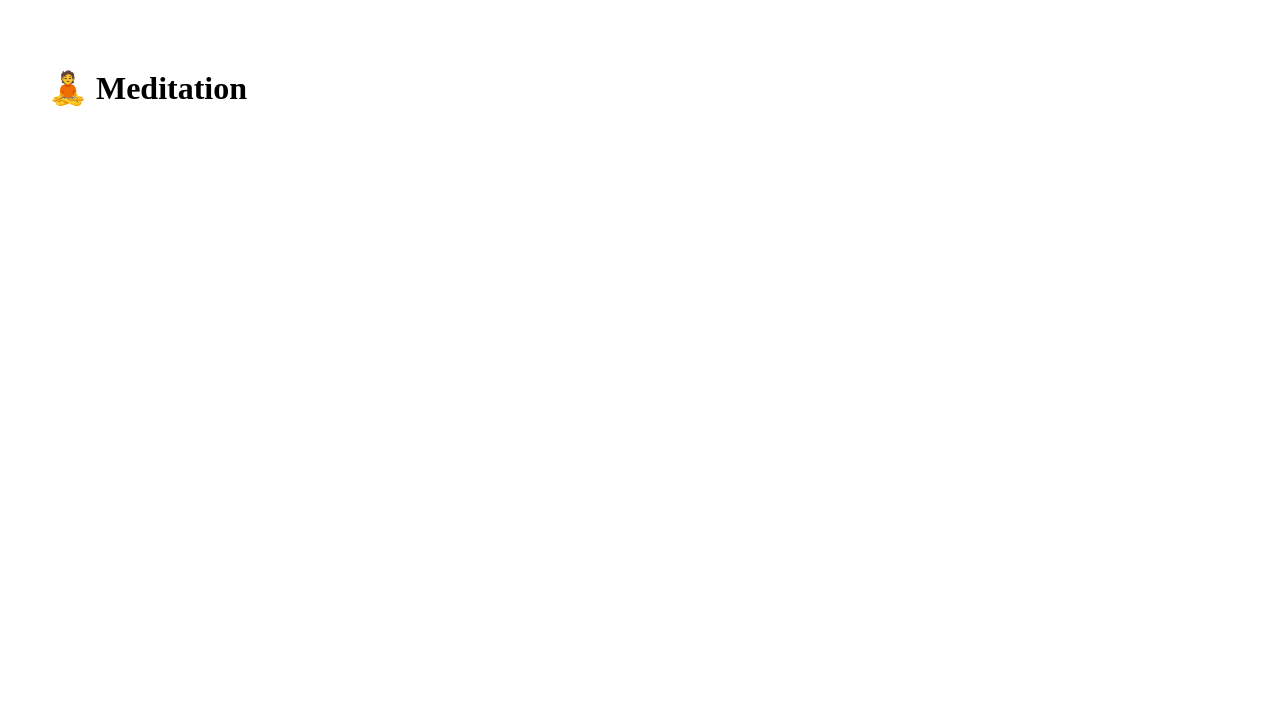
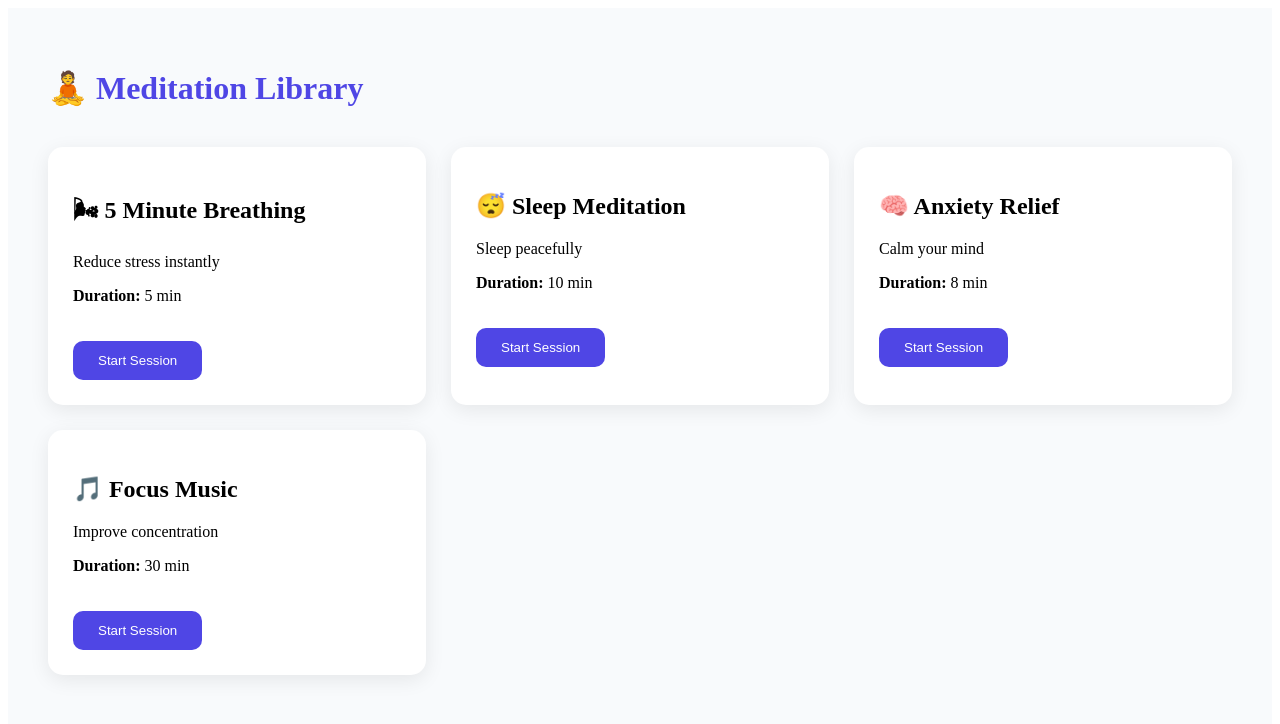
Before and after one commit to lochanpatil07/Jeevasakha, a React app in the folder frontend/: page /meditation in a window 1280 px wide. Shown: the top 724 px of the page. Built offline with nearby package versions, Linux system fonts and the light colour scheme; the HTML template or start-up script is replaced by a standard one.

Commit message:
100%ui or frontend is done lets work on backend integration

```diff
--- a/frontend/src/pages/AIChat.jsx
+++ b/frontend/src/pages/AIChat.jsx
@@ -1,80 +1,76 @@
 import { useState } from "react";
 
 function AIChat() {
+  const [message, setMessage] = useState("");
+
   const [messages, setMessages] = useState([
     {
       sender: "ai",
-      text: "Hello! 👋 I'm JeevaSakha AI. How are you feeling today?",
+      text: "Hello 👋 I'm Jeeva AI. How are you feeling today?"
+    }
+  ]);
+
+  const sendMessage = () => {
+    if (!message.trim()) return;
+
+    setMessages([
+      ...messages,
+      {
+        sender: "user",
+        text: message,
+      },
+      {
+        sender: "ai",
+        text: "Thank you for sharing. I'm here to support you. 💜",
       },
     ]);
 
-  const [input, setInput] = useState("");
-
-  const sendMessage = () => {
-    if (input.trim() === "") return;
-
-    setMessages((prev) => [
-      ...prev,
-      { sender: "user", text: input },
-      {
-        sender: "ai",
-        text: "Thank you for sharing. I'm here to support you. ❤️",
-      },
-    ]);
-
-    setInput("");
+    setMessage("");
   };
 
   return (
     <div
       style={{
+        padding: "40px",
+        background: "#EEF2FF",
         minHeight: "100vh",
-        background: "#F5F7FB",
-        padding: "40px",
       }}
     >
       <h1
         style={{
           color: "#4F46E5",
-          textAlign: "center",
           marginBottom: "30px",
         }}
       >
-        🤖 JeevaSakha AI Chat
+        🤖 Jeeva AI Therapist
       </h1>
 
       <div
         style={{
-          maxWidth: "800px",
-          margin: "0 auto",
           background: "white",
+          height: "500px",
           borderRadius: "15px",
-          boxShadow: "0 8px 20px rgba(0,0,0,0.08)",
           padding: "20px",
-          minHeight: "500px",
-        }}
-      >
-        <div
-          style={{
-            height: "400px",
           overflowY: "auto",
-            marginBottom: "20px",
+          boxShadow: "0 5px 20px rgba(0,0,0,.1)",
         }}
       >
         {messages.map((msg, index) => (
           <div
             key={index}
             style={{
-                display: "flex",
-                justifyContent:
+              textAlign:
                 msg.sender === "user"
-                    ? "flex-end"
-                    : "flex-start",
-                marginBottom: "15px",
+                  ? "right"
+                  : "left",
+              marginBottom: "20px",
             }}
           >
-              <div
+            <span
               style={{
+                display: "inline-block",
+                padding: "12px 18px",
+                borderRadius: "15px",
                 background:
                   msg.sender === "user"
                     ? "#4F46E5"
@@ -82,14 +78,12 @@ function AIChat() {
                 color:
                   msg.sender === "user"
                     ? "white"
-                      : "#111827",
-                  padding: "12px 18px",
-                  borderRadius: "12px",
+                    : "black",
                 maxWidth: "70%",
               }}
             >
               {msg.text}
-              </div>
+            </span>
           </div>
         ))}
       </div>
@@ -97,29 +91,30 @@ function AIChat() {
       <div
         style={{
           display: "flex",
-            gap: "10px",
+          marginTop: "20px",
         }}
       >
         <input
-            type="text"
-            placeholder="Type your message..."
-            value={input}
-            onChange={(e) => setInput(e.target.value)}
+          value={message}
+          onChange={(e) => setMessage(e.target.value)}
+          placeholder="Type your thoughts..."
           style={{
             flex: 1,
-              padding: "14px",
+            padding: "15px",
             borderRadius: "10px",
             border: "1px solid #ccc",
+            fontSize: "16px",
           }}
         />
 
         <button
           onClick={sendMessage}
           style={{
+            marginLeft: "15px",
+            padding: "15px 25px",
             background: "#4F46E5",
             color: "white",
             border: "none",
-              padding: "14px 25px",
             borderRadius: "10px",
             cursor: "pointer",
           }}
@@ -128,7 +123,6 @@ function AIChat() {
         </button>
       </div>
     </div>
-    </div>
   );
 }
 
--- a/frontend/src/pages/Emergency.jsx
+++ b/frontend/src/pages/Emergency.jsx
@@ -1,9 +1,52 @@
 function Emergency() {
   return (
-    <div style={{ padding: "40px" }}>
-      <h1>🚨 Emergency</h1>
+    <div
+      style={{
+        minHeight: "100vh",
+        background: "#FEF2F2",
+        padding: "40px",
+      }}
+    >
+      <h1 style={{ color: "#DC2626" }}>
+        🚨 Emergency Support
+      </h1>
+
+      <p
+        style={{
+          marginTop: "20px",
+          fontSize: "20px",
+        }}
+      >
+        If you are in distress, help is one click away.
+      </p>
+
+      <div
+        style={{
+          marginTop: "40px",
+          display: "grid",
+          gap: "20px",
+        }}
+      >
+        <button style={buttonStyle}>📞 Call Guardian</button>
+
+        <button style={buttonStyle}>📍 Share Live Location</button>
+
+        <button style={buttonStyle}>🏥 Nearby Hospital</button>
+
+        <button style={buttonStyle}>☎ Mental Health Helpline</button>
+      </div>
     </div>
   );
 }
 
+const buttonStyle = {
+  padding: "20px",
+  fontSize: "18px",
+  background: "#DC2626",
+  color: "white",
+  border: "none",
+  borderRadius: "10px",
+  cursor: "pointer",
+};
+
 export default Emergency;
--- a/frontend/src/pages/Meditation.jsx
+++ b/frontend/src/pages/Meditation.jsx
@@ -1,7 +1,87 @@
 function Meditation() {
+
+  const sessions = [
+    {
+      title: "🌬 5 Minute Breathing",
+      time: "5 min",
+      desc: "Reduce stress instantly"
+    },
+    {
+      title: "😴 Sleep Meditation",
+      time: "10 min",
+      desc: "Sleep peacefully"
+    },
+    {
+      title: "🧠 Anxiety Relief",
+      time: "8 min",
+      desc: "Calm your mind"
+    },
+    {
+      title: "🎵 Focus Music",
+      time: "30 min",
+      desc: "Improve concentration"
+    }
+  ];
+
   return (
-    <div style={{ padding: "40px" }}>
-      <h1>🧘 Meditation</h1>
+    <div
+      style={{
+        minHeight: "100vh",
+        background: "#F8FAFC",
+        padding: "40px",
+      }}
+    >
+      <h1
+        style={{
+          color: "#4F46E5",
+          marginBottom: "40px",
+        }}
+      >
+        🧘 Meditation Library
+      </h1>
+
+      <div
+        style={{
+          display: "grid",
+          gridTemplateColumns: "repeat(auto-fit,minmax(300px,1fr))",
+          gap: "25px",
+        }}
+      >
+        {sessions.map((item, index) => (
+          <div
+            key={index}
+            style={{
+              background: "white",
+              padding: "25px",
+              borderRadius: "15px",
+              boxShadow: "0 5px 20px rgba(0,0,0,.08)",
+            }}
+          >
+            <h2>{item.title}</h2>
+
+            <p>{item.desc}</p>
+
+            <p>
+              <strong>Duration:</strong> {item.time}
+            </p>
+
+            <button
+              style={{
+                marginTop: "20px",
+                background: "#4F46E5",
+                color: "white",
+                border: "none",
+                padding: "12px 25px",
+                borderRadius: "10px",
+                cursor: "pointer",
+              }}
+            >
+              Start Session
+            </button>
+
+          </div>
+        ))}
+      </div>
     </div>
   );
 }
--- a/frontend/src/pages/Progress.jsx
+++ b/frontend/src/pages/Progress.jsx
@@ -1,7 +1,97 @@
 function Progress() {
+  const stats = [
+    {
+      title: "😊 Average Mood",
+      value: "8.5 / 10",
+      color: "#4F46E5",
+    },
+    {
+      title: "📖 Journal Entries",
+      value: "24",
+      color: "#10B981",
+    },
+    {
+      title: "🧘 Meditation Minutes",
+      value: "310",
+      color: "#F59E0B",
+    },
+    {
+      title: "🔥 Current Streak",
+      value: "12 Days",
+      color: "#EF4444",
+    },
+  ];
+
   return (
-    <div style={{ padding: "40px" }}>
-      <h1>📊 Progress</h1>
+    <div
+      style={{
+        minHeight: "100vh",
+        padding: "40px",
+        background: "#F8FAFC",
+      }}
+    >
+      <h1
+        style={{
+          color: "#4F46E5",
+          marginBottom: "35px",
+        }}
+      >
+        📊 Your Progress
+      </h1>
+
+      <div
+        style={{
+          display: "grid",
+          gridTemplateColumns: "repeat(auto-fit,minmax(250px,1fr))",
+          gap: "25px",
+        }}
+      >
+        {stats.map((item, index) => (
+          <div
+            key={index}
+            style={{
+              background: "white",
+              padding: "30px",
+              borderRadius: "15px",
+              boxShadow: "0 5px 20px rgba(0,0,0,.08)",
+            }}
+          >
+            <h2>{item.title}</h2>
+
+            <h1
+              style={{
+                color: item.color,
+              }}
+            >
+              {item.value}
+            </h1>
+          </div>
+        ))}
+      </div>
+
+      <div
+        style={{
+          marginTop: "50px",
+          background: "white",
+          padding: "30px",
+          borderRadius: "15px",
+          boxShadow: "0 5px 20px rgba(0,0,0,.08)",
+        }}
+      >
+        <h2>🏆 Achievements</h2>
+
+        <ul
+          style={{
+            lineHeight: "40px",
+            fontSize: "18px",
+          }}
+        >
+          <li>🥇 First Journal Entry</li>
+          <li>🔥 7 Day Streak</li>
+          <li>😊 Mood Improved</li>
+          <li>🧘 Completed Meditation</li>
+        </ul>
+      </div>
     </div>
   );
 }
```
Lines whose indentation alone changed are shown as unchanged.
